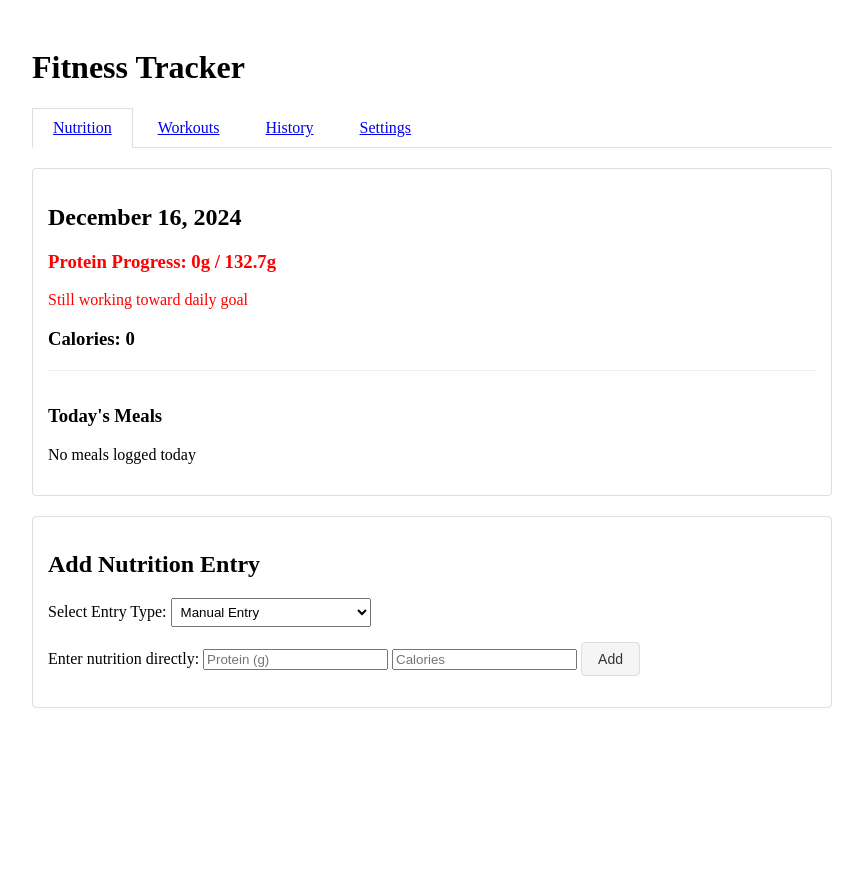
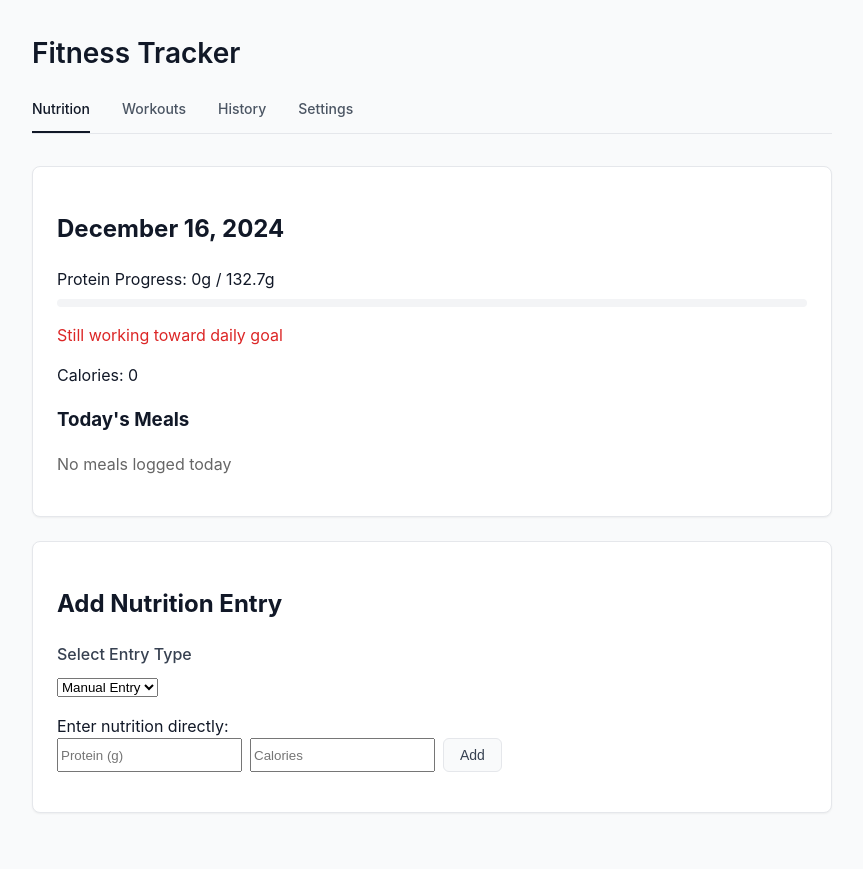
Before and after one commit to brunny-eth/fitness_tracker, a Flask app: page / in a window 1280 px wide. Shown: the whole page, without its empty margins (208-1071 px from the left). Before the commit the page ends 708 px from the top, so only its background shows below. Run offline with Flask 3, Linux system fonts and the light colour scheme; data comes from the database, SQL or seed files in the repository; data that the repository does not hold is empty.

Commit message:
styling changes to nutrition page; added progress bar, delete button hovers, and some styling across site

```diff
--- a/templates/base.html
+++ b/templates/base.html
@@ -3,109 +3,198 @@
 <head>
     <title>Fitness Tracker</title>
     <style>
+        /* Reset and base styles */
+        body {
+            background-color: #f9fafb;
+            margin: 0;
+            font-family: -apple-system, BlinkMacSystemFont, "Segoe UI", Roboto, sans-serif;
+            color: #111827;
+            line-height: 1.5;
+        }
+
+        /* Container and layout */
         .container {
             max-width: 800px;
             margin: 0 auto;
-            padding: 20px;
+            padding: 32px 20px;
         }
+
+        .header {
+            margin-bottom: 32px;
+        }
+
+        .header h1 {
+            margin: 0;
+            margin-bottom: 24px;
+            font-size: 28px;
+            font-weight: 600;
+            color: #111827;
+        }
+
+        /* Navigation tabs */
+        .tabs {
+            display: flex;
+            gap: 32px;
+            margin-bottom: 32px;
+            border-bottom: 1px solid #e5e7eb;
+            padding-bottom: 0;
+        }
+
+        .tab {
+            text-decoration: none;
+            color: #4b5563;
+            font-size: 14px;
+            font-weight: 500;
+            padding-bottom: 12px;
+            border-bottom: 2px solid transparent;
+            transition: all 0.2s ease;
+        }
+
+        .tab:hover {
+            color: #111827;
+        }
+
+        .tab.active {
+            color: #111827;
+            border-bottom: 2px solid #111827;
+        }
+
+        /* Content sections */
         .section {
-            margin-bottom: 30px;
-            padding: 15px;
-            border: 1px solid #ddd;
+            background: white;
+            border-radius: 8px;
+            margin-bottom: 24px;
+            padding: 24px;
+            border: 1px solid #e5e7eb;
+            box-shadow: 0 1px 2px 0 rgba(0, 0, 0, 0.05);
         }
-        .tabs {
-            margin-bottom: 20px;
-            border-bottom: 1px solid #ddd;
-        }
-        .tab {
-            display: inline-block;
-            padding: 10px 20px;
-            cursor: pointer;
-            border: 1px solid transparent;
-            margin-bottom: -1px;
-        }
-        .tab.active {
-            border: 1px solid #ddd;
-            border-bottom: 1px solid white;
-            background-color: white;
-        }
-        .goal-met { color: green; }
-        .goal-not-met { color: red; }
+
+        /* Table styles */
         table {
             width: 100%;
             border-collapse: collapse;
             margin-top: 10px;
-        }
-        th, td {
-            border: 1px solid #ddd;
-            padding: 8px;
-            text-align: left;
-        }
-        th {
-            background-color: #f5f5f5;
+            background: white;
+            border-radius: 8px;
+            overflow: hidden;
         }
 
+        th, td {
+            padding: 12px;
+            text-align: left;
+            border-bottom: 1px solid #e5e7eb;
+        }
+
+        th {
+            background-color: #f9fafb;
+            font-weight: 500;
+            color: #374151;
+        }
+
+        /* Button styles */
         button {
-            background-color: #f5f5f5;
-            color: #333;
+            background-color: #f9fafb;
+            color: #374151;
             padding: 8px 16px;
-            border: 1px solid #ddd;
-            border-radius: 4px;
+            border: 1px solid #e5e7eb;
+            border-radius: 6px;
             cursor: pointer;
             font-size: 14px;
-        }
-        button:hover {
-            background-color: #e5e5e5;
+            font-weight: 500;
+            transition: all 0.2s ease;
         }
 
+        button:hover {
+            background-color: #f3f4f6;
+            border-color: #d1d5db;
+        }
+
+        /* Form styles */
         .settings-form {
             max-width: 400px;
             margin: 0 auto;
         }
+
         .form-group {
-            margin-bottom: 15px;
+            margin-bottom: 16px;
         }
+
         .form-group label {
             display: block;
-            margin-bottom: 5px;
+            margin-bottom: 8px;
+            font-weight: 500;
+            color: #374151;
         }
+
         .form-group input {
             width: 100%;
-            padding: 8px;
-            border: 1px solid #ddd;
-            border-radius: 4px;
+            padding: 8px 12px;
+            border: 1px solid #e5e7eb;
+            border-radius: 6px;
+            font-size: 14px;
+            transition: border-color 0.2s ease;
         }
 
+        .form-group input:focus {
+            outline: none;
+            border-color: #9ca3af;
+        }
+
+        /* Status colors */
+        .goal-met {
+            color: #059669;
+        }
+
+        .goal-not-met {
+            color: #dc2626;
+        }
+
+        /* Entry styles */
         .section-header {
             cursor: pointer;
             user-select: none;
+            padding: 12px;
+            border-radius: 6px;
+            transition: background-color 0.2s ease;
         }
+
         .section-header h2 {
             display: flex;
             align-items: center;
-            gap: 10px;
+            gap: 12px;
             margin: 0;
+            font-size: 18px;
+            font-weight: 500;
         }
+
         .section-header:hover {
-            background-color: #f9f9f9;
+            background-color: #f9fafb;
         }
+
         .meal-entry {
             display: flex;
             justify-content: space-between;
             align-items: center;
-            padding: 8px;
-            border-bottom: 1px solid #eee;
+            padding: 12px;
+            border-bottom: 1px solid #e5e7eb;
         }
+
+        .meal-entry:last-child {
+            border-bottom: none;
+        }
+
         .saved-meals {
-            margin-bottom: 20px;
-            border: 1px solid #ddd;
-            border-radius: 4px;
-            padding: 10px;
+            margin-bottom: 24px;
+            border: 1px solid #e5e7eb;
+            border-radius: 8px;
+            padding: 16px;
+            background: white;
         }
     </style>
 </head>
 <body>
     <div class="container">
+        <div class="header">
             <h1>Fitness Tracker</h1>
 
             <div class="tabs">
@@ -114,6 +203,7 @@
                 <a href="/history" class="tab {% if active_tab == 'history' %}active{% endif %}">History</a>
                 <a href="/settings" class="tab {% if active_tab == 'settings' %}active{% endif %}">Settings</a>
             </div>
+        </div>
 
         {% block content %}{% endblock %}
     </div>
--- a/templates/nutrition.html
+++ b/templates/nutrition.html
@@ -1,70 +1,80 @@
 {% extends "base.html" %}
 {% block content %}
 
-<div class="section" style="border: 1px solid #ddd; border-radius: 4px; padding: 15px; margin-bottom: 20px;">
+<div class="section">
    <h2>{{ date }}</h2>
-    <div class="{{ 'goal-met' if total_protein >= goal_amount else 'goal-not-met' }}">
-        <h3>Protein Progress: {{ total_protein }}g / {{ goal_amount }}g</h3>
-        <p>{{ 'Daily goal reached' if total_protein >= goal_amount else 'Still working toward daily goal' }}</p>
+
+   <div class="progress-container">
+       <span>Protein Progress: {{ total_protein }}g / {{ goal_amount }}g</span>
+       <div class="progress-bar-container">
+           <div class="progress-bar" style="width: {{ (total_protein/goal_amount) * 100 }}%"></div>
        </div>
-    <div style="color: black">
-        <h3>Calories: {{ total_calories }}</h3>
+       <p class="{{ 'success-text' if total_protein >= goal_amount else 'warning-text' }}">
+           {{ 'Daily goal reached' if total_protein >= goal_amount else 'Still working toward daily goal' }}
+       </p>
    </div>
 
-    <div class="today-meals" style="margin-top: 20px; border-top: 1px solid #eee; padding-top: 15px;">
+   <div class="calories-display">
+       <span>Calories: {{ total_calories }}</span>
+   </div>
+
+   <div class="meals-section">
        <h3>Today's Meals</h3>
        {% if entries %}
+           <div class="meal-list">
                {% for entry in entries %}
-            <div class="meal-entry" style="margin: 5px 0; padding: 5px 0; border-bottom: 1px solid #eee;">
-                {{ entry.meal_name or 'Manual entry' }}
-                <span style="color: #666;">
-                    ({{ entry.protein_amount }}g protein, {{ entry.calorie_amount }} cal)
-                    <button
-                        onclick="deleteMeal({{ entry.id }})"
-                        style="margin-left: 10px; opacity: 0.5; border: none; background: none; cursor: pointer;"
-                    >
-                        ×
-                    </button>
-                </span>
+               <div class="meal-entry">
+                   <div class="meal-content">
+                       <div class="meal-name">{{ entry.meal_name or 'Manual entry' }}</div>
+                       <div class="meal-nutrition">{{ entry.protein_amount }}g protein, {{ entry.calorie_amount }} cal</div>
+                   </div>
+                   <span onclick="deleteMeal({{ entry.id }})" class="delete-button">×</span>
                </div>
                {% endfor %}
+           </div>
        {% else %}
-            <p>No meals logged today</p>
+           <p class="empty-state">No meals logged today</p>
        {% endif %}
    </div>
 </div>
 
-<div class="section nutrition-controls" style="border: 1px solid #ddd; border-radius: 4px; padding: 15px;">
+<div class="section">
    <h2>Add Nutrition Entry</h2>
-    <div style="margin-bottom: 15px;">
-        <label for="entry_type">Select Entry Type:</label>
-        <select id="entry_type" onchange="toggleEntryType()" value="{{ entry_type }}" style="width: 200px; padding: 5px;">
-            <option value="manual">Manual Entry</option>
+
+   <div class="form-group">
+       <label for="entry_type">Select Entry Type</label>
+       <select
+       id="entry_type"
+       onchange="toggleEntryType()"
+       value="{{ entry_type }}"
+       class="w-full max-w-xs p-2 border border-gray-200 rounded-md"
+   >           <option value="manual">Manual Entry</option>
            <option value="claude">Ask Claude</option>
            <option value="saved">Saved Meals</option>
        </select>
    </div>
 
-    <div id="manual_input">
+   <div id="manual_input" class="input-group">
        <label for="amount">Enter nutrition directly:</label>
-        <input type="number" step="0.1" id="protein_amount" name="protein_amount" placeholder="Protein (g)">
-        <input type="number" id="calorie_amount" name="calorie_amount" placeholder="Calories">
+       <div class="input-row">
+           <input type="number" step="0.1" id="protein_amount" placeholder="Protein (g)">
+           <input type="number" id="calorie_amount" placeholder="Calories">
            <button type="button" onclick="addNutrition()">Add</button>
        </div>
+   </div>
 
-    <div id="claude_input" style="display: none;">
+   <div id="claude_input" class="input-group hidden">
        <textarea
            id="meal_description"
            placeholder="Describe what you ate (e.g., '2 eggs with toast and a banana')"
-            rows="3"
-            style="width: 100%; margin: 10px 0;"
-        ></textarea>
+           rows="3">
+       </textarea>
        <button type="button" onclick="analyzeMeal()" id="analyze_button">Analyze Meal</button>
-        <div id="analysis_result" style="margin-top: 10px;"></div>
+       <div id="analysis_result"></div>
    </div>
 
-    <div id="saved_meals_input" style="display: none;">
-        <div id="quick_add" class="saved-meals">
+   <div id="saved_meals_input" class="input-group hidden">
+       <div class="saved-meals-list">
            <h3>Quick Add Saved Meals</h3>
            {% for meal in saved_meals %}
            <div class="meal-entry">
@@ -74,21 +84,23 @@
            {% endfor %}
        </div>
 
-        <div id="add_new_meal" style="margin-top: 20px;">
+       <div class="new-meal-form">
            <h3>Add New Saved Meal</h3>
-            <div>
-                <label for="new_meal_name">Meal Name:</label>
-                <input type="text" id="new_meal_name" name="new_meal_name">
+           <div class="form-fields">
+               <div class="form-group">
+                   <label for="new_meal_name">Meal Name</label>
+                   <input type="text" id="new_meal_name">
                </div>
-            <div>
-                <label for="new_meal_protein">Protein per Serving (g):</label>
-                <input type="number" step="0.1" id="new_meal_protein" name="new_meal_protein">
+               <div class="form-group">
+                   <label for="new_meal_protein">Protein per Serving (g)</label>
+                   <input type="number" step="0.1" id="new_meal_protein">
                </div>
-            <div>
-                <label for="new_meal_calories">Calories per Serving:</label>
-                <input type="number" id="new_meal_calories" name="new_meal_calories">
+               <div class="form-group">
+                   <label for="new_meal_calories">Calories per Serving</label>
+                   <input type="number" id="new_meal_calories">
                </div>
-            <button type="button" onclick="saveMeal()" style="margin-top: 10px;">Save Meal</button>
+               <button type="button" onclick="saveMeal()">Save Meal</button>
+           </div>
        </div>
    </div>
 
@@ -96,48 +108,113 @@
 </div>
 
 <style>
-.section-header {
-    cursor: pointer;
-    user-select: none;
+.section {
+   background: white;
+   border-radius: 8px;
+   margin-bottom: 24px;
+   padding: 24px;
+   border: 1px solid #e5e7eb;
+   box-shadow: 0 1px 2px 0 rgba(0, 0, 0, 0.05);
 }
 
-.section-header h2 {
-    display: flex;
-    align-items: center;
-    gap: 10px;
-    margin: 0;
+.progress-container {
+   margin: 16px 0;
 }
 
-.section-header:hover {
-    background-color: #f9f9f9;
+.progress-bar-container {
+   width: 100%;
+   height: 8px;
+   background-color: #f3f4f6;
+   border-radius: 4px;
+   overflow: hidden;
+   margin: 8px 0;
+}
+
+.progress-bar {
+   height: 100%;
+   background-color: #3b82f6;
+   transition: width 0.3s ease;
+}
+
+.meal-list {
+   display: flex;
+   flex-direction: column;
+   gap: 8px;
 }
 
 .meal-entry {
    display: flex;
+   align-items: center;
    justify-content: space-between;
-    align-items: center;
-    padding: 8px;
-    border-bottom: 1px solid #eee;
+   padding: 8px 0;
+   position: relative;
 }
 
-.saved-meals {
-    margin-bottom: 20px;
-    border: 1px solid #ddd;
-    border-radius: 4px;
-    padding: 10px;
+.meal-entry:not(:last-child):after {
+   content: '';
+   position: absolute;
+   bottom: 0;
+   left: 10%;
+   right: 10%;
+   height: 1px;
+   background-color: #eee;
 }
 
-#meal_description {
-    width: 100%;
-    padding: 8px;
-    margin: 10px 0;
-    border: 1px solid #ddd;
-    border-radius: 4px;
+.meal-content {
+   flex-grow: 1;
 }
 
-button:disabled {
-    background-color: #cccccc;
-    cursor: not-allowed;
+.meal-name {
+   font-weight: 500;
+   margin-bottom: 2px;
+}
+
+.meal-nutrition {
+   font-size: 0.875rem;
+   color: #666;
+}
+
+.delete-button {
+   color: #999;
+   font-size: 18px;
+   cursor: pointer;
+   padding: 0 12px;
+   opacity: 0;
+   transition: opacity 0.2s;
+   align-self: center;
+}
+
+.meal-entry:hover .delete-button {
+   opacity: 1;
+}
+
+.input-group {
+   margin-bottom: 16px;
+}
+
+.input-row {
+   display: flex;
+   gap: 8px;
+}
+
+.form-group {
+   margin-bottom: 16px;
+}
+
+.hidden {
+   display: none;
+}
+
+.success-text {
+   color: #059669;
+}
+
+.warning-text {
+   color: #dc2626;
+}
+
+.empty-state {
+   color: #666;
 }
 </style>
 
```
Lines whose indentation alone changed are shown as unchanged.
